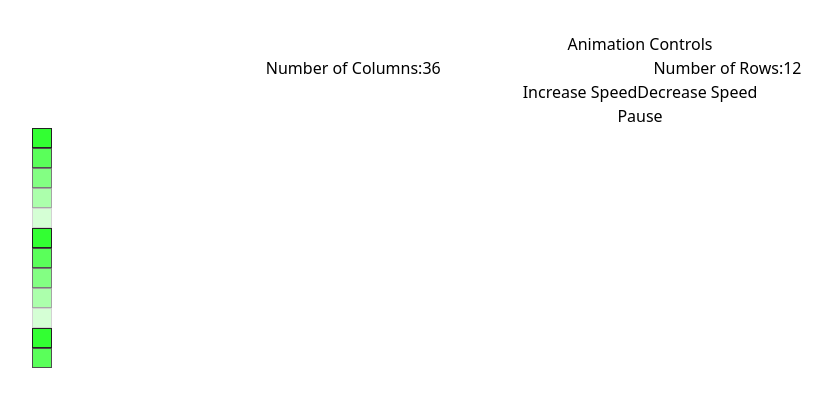
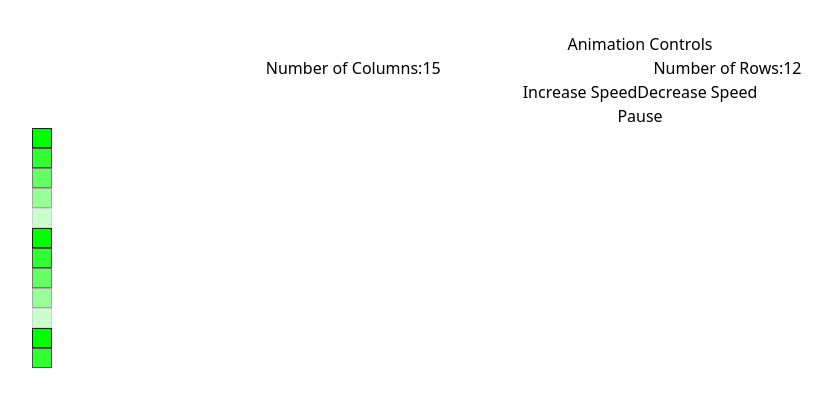
Before and after one commit to Vikas7440/Animation_Control, a React (Vite) app: page / in a window 1280 px wide. Shown: the top 406 px of the page, without its empty margins (0-832 px from the left). Built offline with nearby package versions, Linux system fonts and the light colour scheme.

Commit message:
Update App.jsx

```diff
--- a/src/App.jsx
+++ b/src/App.jsx
@@ -4,7 +4,7 @@ import "./App.css";
 function App() {
   const [currentIndex, setCurrentIndex] = useState(0);
   const [direction, setDirection] = useState(1);
-  const [numBoxes, setNumBoxes] = useState(36);
+  const [numBoxes, setNumBoxes] = useState(15);
   const [numRows, setNumRows] = useState(12);
   const [speed, setSpeed] = useState(100);
   const [isPaused, setIsPaused] = useState(false);
```
